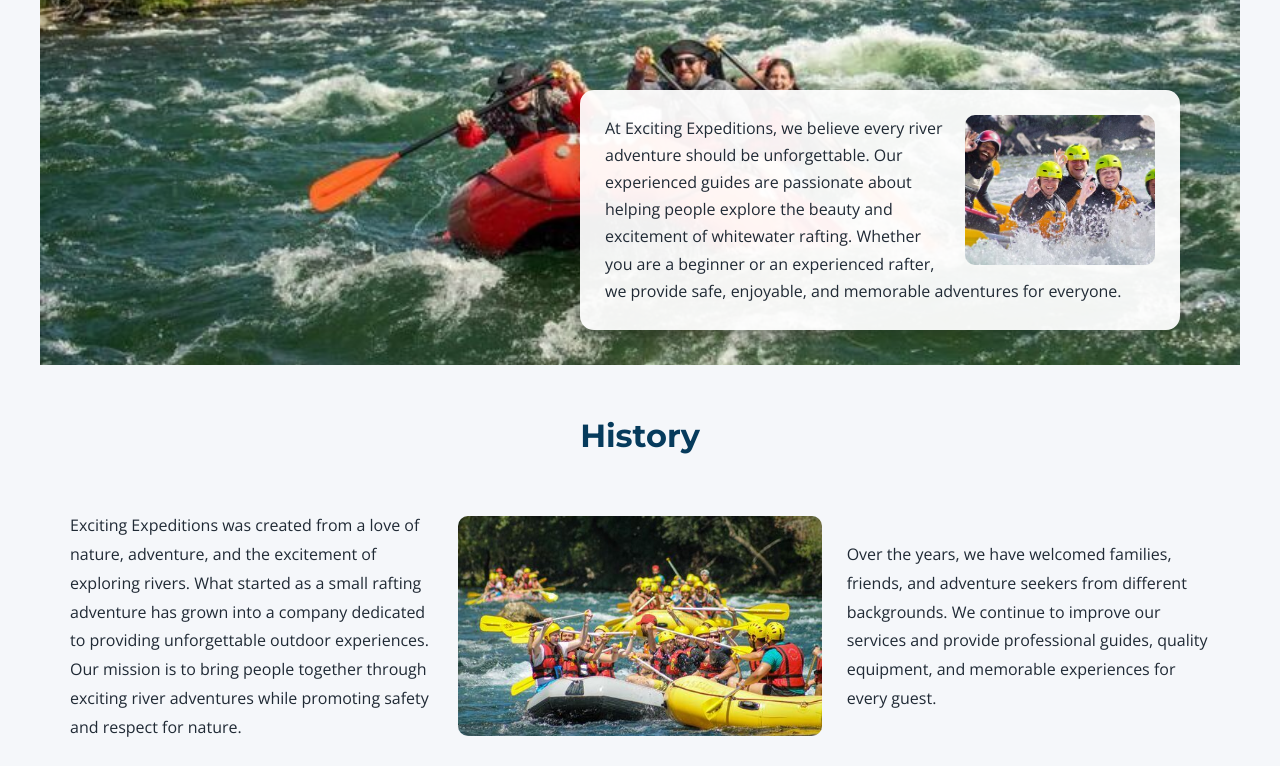
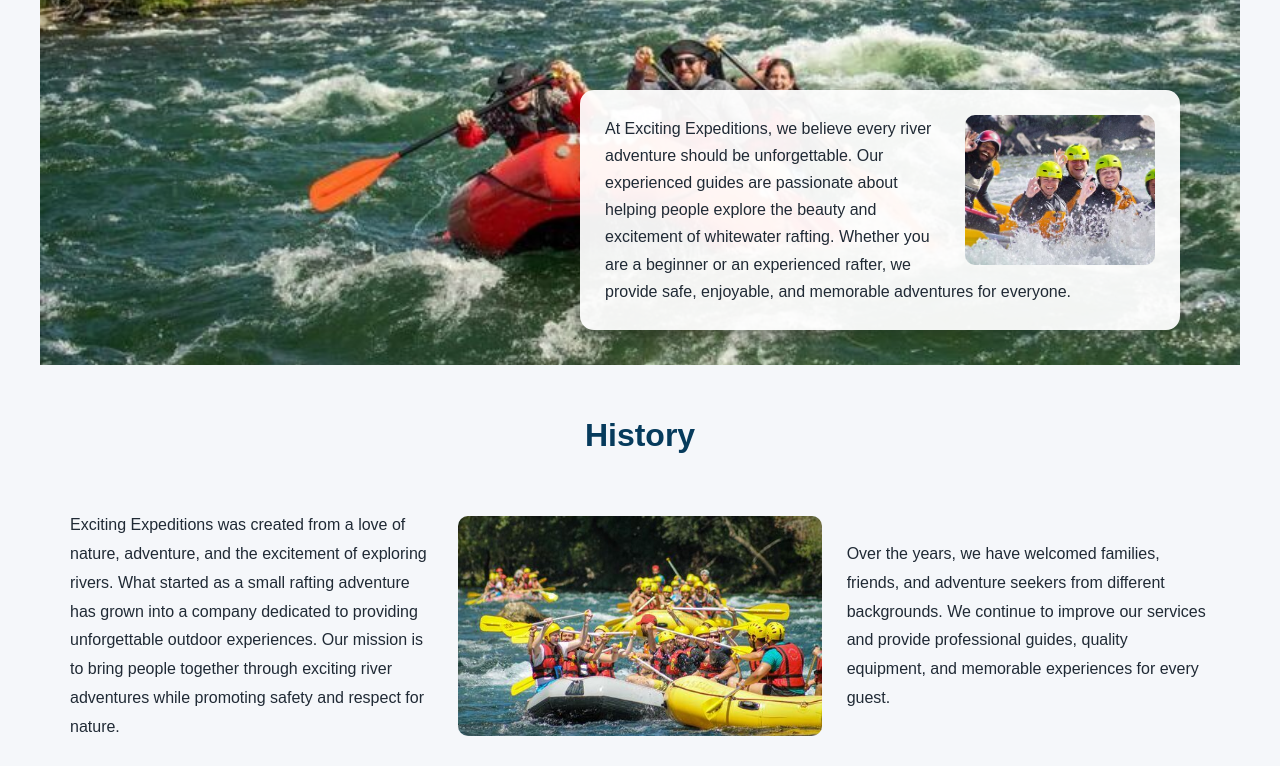
Before and after one commit to wdd130-pathway/wdd130, a plain HTML site: page wwr/about.html in a window 1280 px wide. Shown: the part 335-1101 px from the top of the page. Drawn offline with nearby package versions, Linux system fonts and the light colour scheme.

Commit message:
Update rafting.css

```diff
--- a/wwr/styles/rafting.css
+++ b/wwr/styles/rafting.css
@@ -1,18 +1,13 @@
-
-/* Google Fonts */
-@import url('https://fonts.googleapis.com/css2?family=Montserrat:wght@400;500;600;700&family=Open+Sans:wght@400;500;600&display=swap');
 
 /* CSS Variables */
 :root {
     --primary-color: #063b5c;
-    --secondary-color: #087e8b;
-    --accent-color: #f4b942;
     --yellow: #f4b942;
     --light-color: #f5f7fa;
     --white: #ffffff;
     --dark-color: #202a35;
-    --heading-font: 'Montserrat', sans-serif;
-    --body-font: 'Open Sans', sans-serif;
+    --heading-font: Arial, sans-serif;
+    --body-font: Arial, sans-serif;
 }
 
 /* Universal Reset */
```
